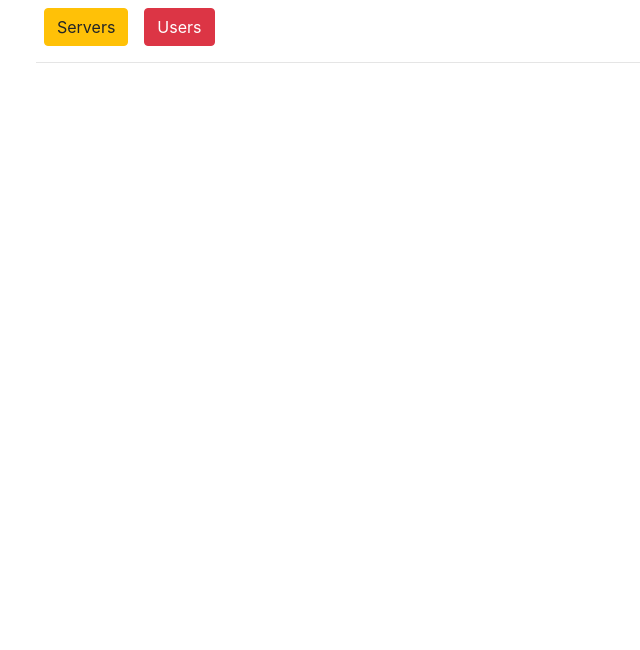
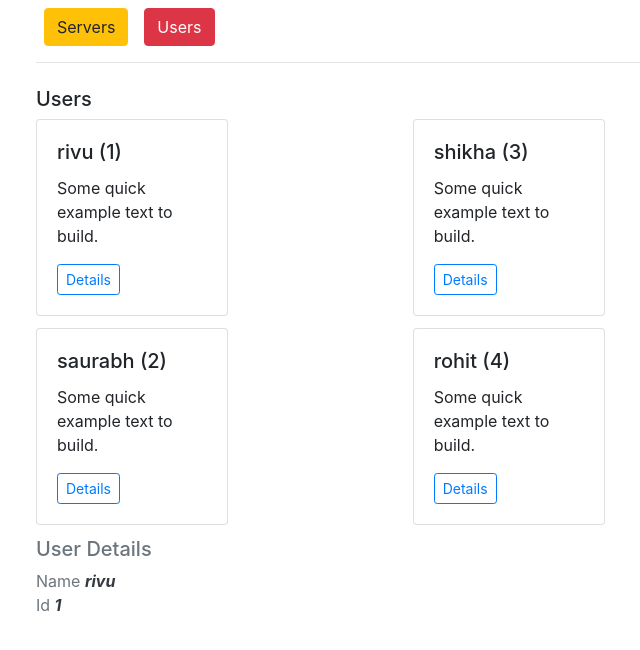
Before and after one commit to rohitverma1989/angularAllBasicsNgrx, an Angular app: page /users/1 in a window 1280 px wide. Before the commit this address led to /. Shown: the top 650 px of the page, without its empty margins (49-689 px from the left). Built offline with nearby package versions, Linux system fonts and the light colour scheme.

Commit message:
Routing-childRouteDemo

```diff
--- a/src/app/modules/users/users.component.html
+++ b/src/app/modules/users/users.component.html
@@ -14,3 +14,6 @@
     </div>
   </div>
 </div>
+<div>
+  <router-outlet></router-outlet>
+</div>
--- a/src/app/modules/users/users.component.ts
+++ b/src/app/modules/users/users.component.ts
@@ -20,7 +20,7 @@ export class UsersComponent implements OnInit {
   }
 
   goToUserDetails(userId: string) {
-    this.router.navigate(["/user", userId]);
+    this.router.navigate(["/users", userId]);
   }
 
 
```
Also changed, not shown: src/app/app.module.ts (+6 -2 lines).
